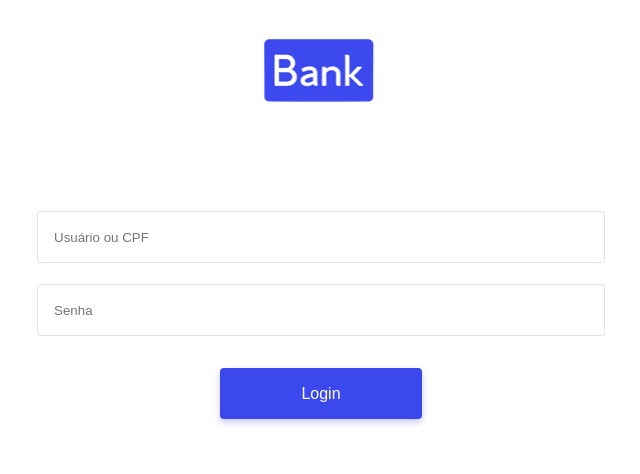
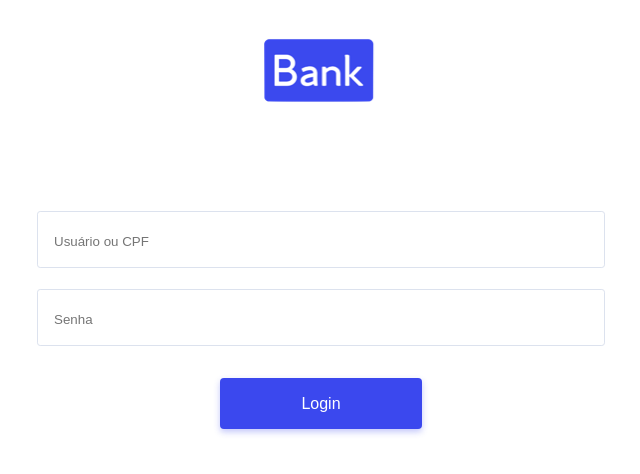
Before and after one commit to InterviewTests/TesteiOSv2, an Angular app in the folder ProjetoSantander/: page / in a window 1280 px wide. Shown: the top 474 px of the page, without its empty margins (319-959 px from the left). Built offline with nearby package versions, Linux system fonts and the light colour scheme.

Commit message:
Correção de exibição dos inputs
Exibição dos inputs de login corrigida no IE.

```diff
--- a/ProjetoSantander/src/app/authentication/components/authentication-form/authentication-form.component.html
+++ b/ProjetoSantander/src/app/authentication/components/authentication-form/authentication-form.component.html
@@ -11,14 +11,18 @@
 
                 </div>
             </ng-container>
-            <div class="authentication-form-container-child" *ngIf="storageAccount === null">
-                <input formControlName="username" class="authentication-input" type="text" placeholder="Usuário ou CPF" aria-label="Nome de usuário ou CPF" name="usuario" autocomplete="off" [ngClass]="{'invalid-input-alert': submitted && this.loginForm.controls.username.errors}">
+            <div class="authentication-form-container-child form-container-child" *ngIf="storageAccount === null">
+                <div class="authentication-input-wrapper">
+                    <input formControlName="username" class="authentication-input" type="text" placeholder="Usuário ou CPF" aria-label="Nome de usuário ou CPF" name="usuario" autocomplete="off" [ngClass]="{'invalid-input-alert': submitted && this.loginForm.controls.username.errors}">
+                </div>
                 <div *ngIf="submitted && this.loginForm.controls.username.errors" class="invalid-fild-alert">
                     <div *ngIf="this.loginForm.controls.username.errors.required">É necessário informar seu nome de usuário ou CPF para fazer login</div>
                 </div>
             </div>
             <div class="authentication-form-container-child">
-                <input formControlName="password" class="authentication-input" type="password" placeholder="Senha" aria-label="Senha" name="senha" autocomplete="off" [ngClass]="{'invalid-input-alert': submitted && this.loginForm.controls.password.errors}">
+                <div class="authentication-input-wrapper">
+                    <input formControlName="password" class="authentication-input" type="password" placeholder="Senha" aria-label="Senha" name="senha" autocomplete="off" [ngClass]="{'invalid-input-alert': submitted && this.loginForm.controls.password.errors}">
+                </div>
                 <div *ngIf="submitted && this.loginForm.controls.password.errors" class="invalid-fild-alert">
                     <div *ngIf="this.loginForm.controls.password.errors.required || loginForm.get('password').hasError('pattern')">Informe sua senha segura, lembre-se, ela possui ao menos um número, uma letra maiúscula, uma letra minuscula e um caractere especial!</div>
                 </div>
--- a/ProjetoSantander/src/app/authentication/components/authentication-form/authentication-form.component.scss
+++ b/ProjetoSantander/src/app/authentication/components/authentication-form/authentication-form.component.scss
@@ -6,7 +6,6 @@
 .authentication-form-container{
     padding: 0 1rem 0 1rem;
     display: grid;
-    grid-row-gap: 1.31rem;
 }
 .authentication-form-container-child{
     display: grid;
@@ -19,12 +18,11 @@
 }
 .authentication-input{
     background: #FFFFFF;
-    border: 1px solid #DCE2EE;
+    border: 0;
     height: 1.13rem;
-    padding: 1rem;
-    border-radius: .2rem;
     color: #A8B4C4;
     outline: none;
+    width: 100%;
 }
 .primary-action-button{
     background: #3B48EE;
@@ -74,3 +72,12 @@
     width: 100%;
     text-align: center;
 }
+.authentication-input-wrapper{
+    display: block;
+    border: 1px solid #DCE2EE;
+    padding: 1rem;
+    border-radius: 0.2rem;
+}
+.form-container-child{
+    margin-bottom: 1.31rem;
+}
```
